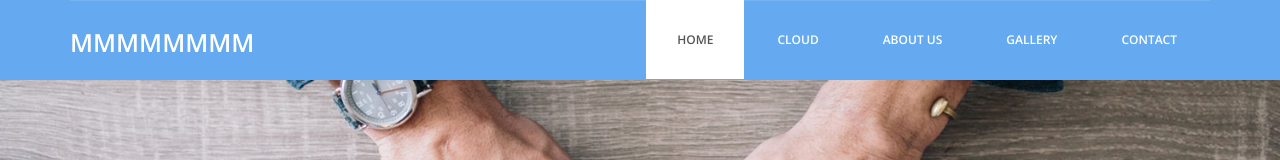
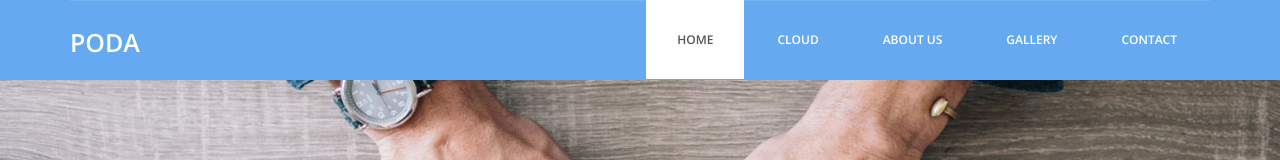
Before and after one commit to shibupkm007/first, a plain HTML site: page index.html in a window 1280 px wide. Shown: the top 160 px of the page. Drawn offline with nearby package versions, Linux system fonts and the light colour scheme.

Commit message:
Update index.html
ss

```diff
--- a/index.html
+++ b/index.html
@@ -32,7 +32,7 @@
                         <span class="icon-bar"></span>
                     </button>
                    <div class="navbar-brand">
-						<a href="index.html"><h1>MMMMMMMM</h1></a>
+						<a href="index.html"><h1>PODA</h1></a>
 					</div>
                 </div>
                 <div class="navbar-collapse collapse">
```
